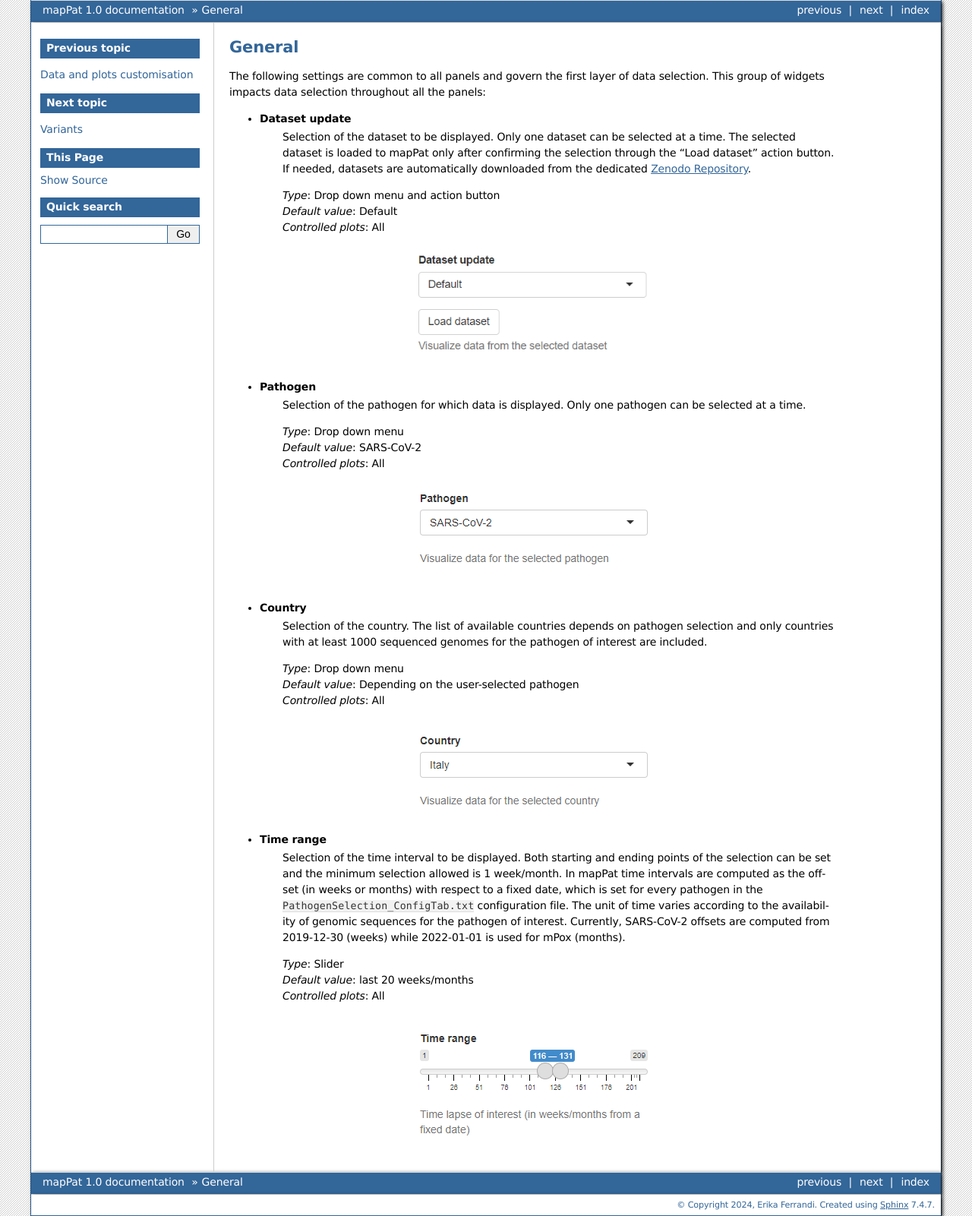
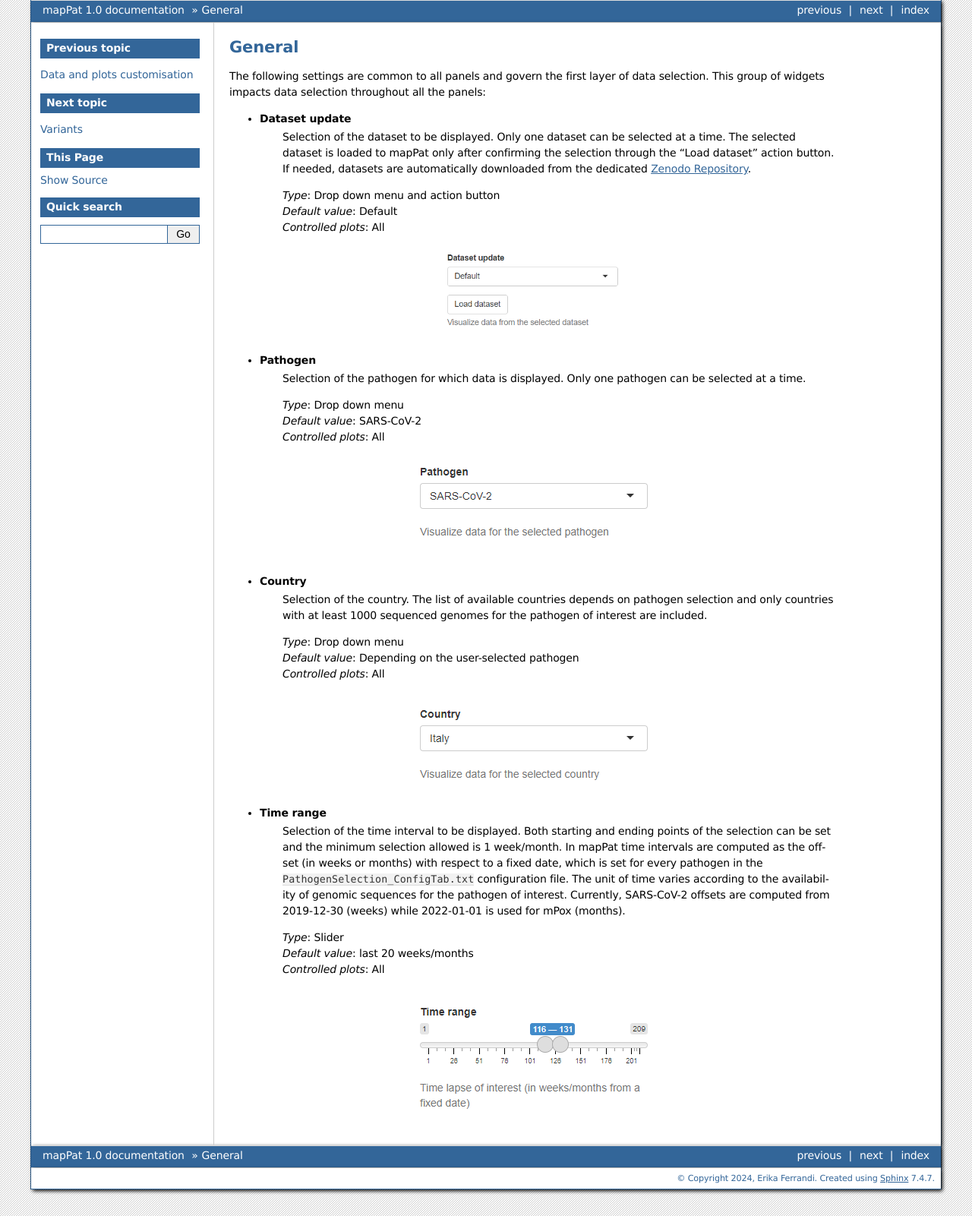
Before and after one commit to F3rika/mapPat, a Sphinx documentation site: the page built from docs/source/widgGen.rst, in a window 1280 px wide. Shown: the whole page at 76% size. Built offline with Sphinx 7.4.7, drawn with Linux system fonts in a browser that asks for light colours.

Commit message:
Update widgGen.rst

```diff
--- a/docs/source/widgGen.rst
+++ b/docs/source/widgGen.rst
@@ -11,7 +11,7 @@ The following settings are common to all panels and govern the first layer of da
 	| *Controlled plots*: All
 
 .. figure:: _static/GenDatasetSel.png
-   :scale: 80%
+   :scale: 60%
    :align: center
 
 + **Pathogen**
```
